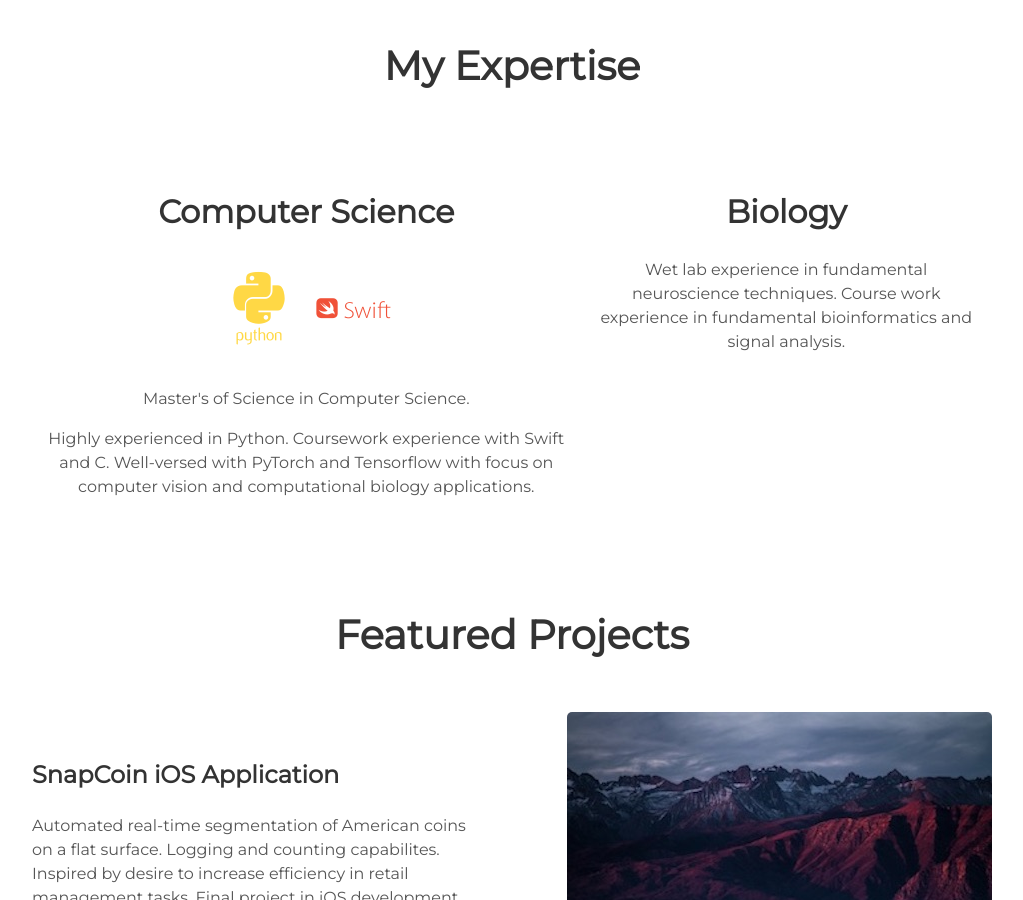
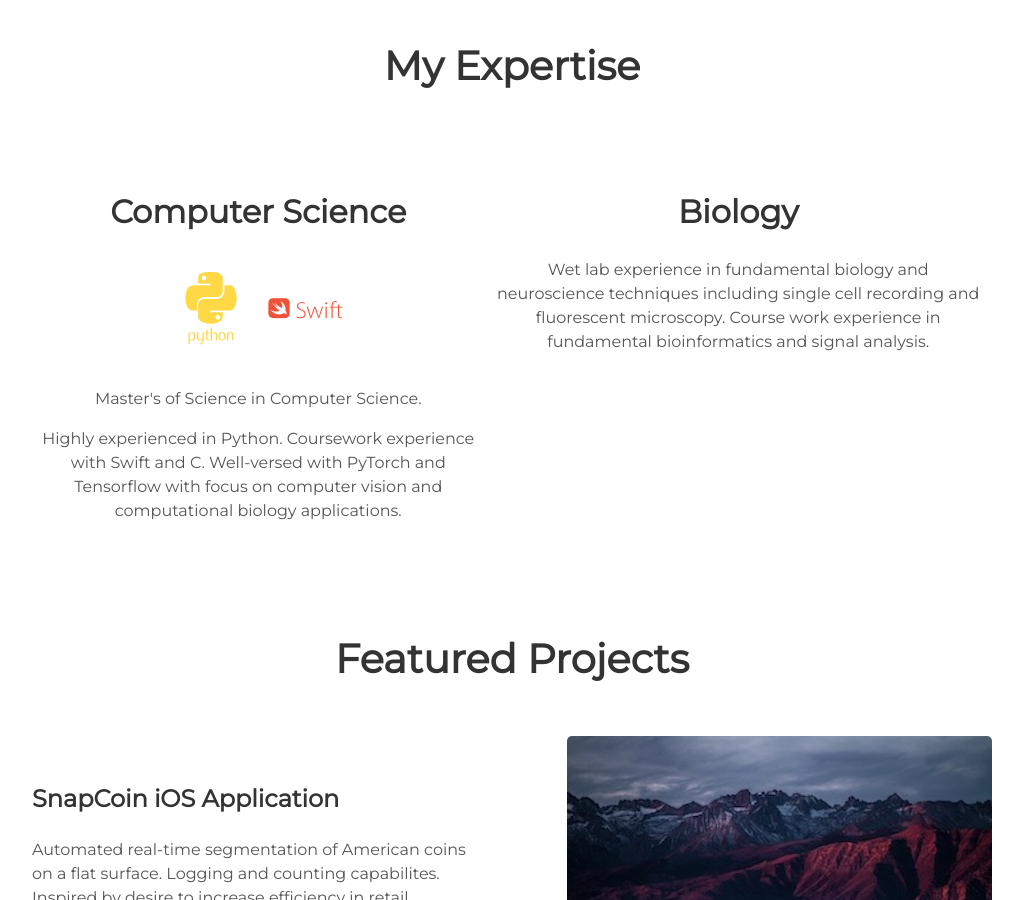
Before and after one commit to maxzvyagin/maxzvyagin.github.io, a Jekyll site: the page built from index.html, in a window 1280 px wide and 900 px high, scrolled down 939 px. Shown: the whole window, without its empty margins (128-1151 px from the left). Built offline with Jekyll 4.4.1, drawn with Linux system fonts in a browser that asks for light colours; nearby versions of some CDN libraries.

Commit message:
Update about.html

```diff
--- a/_includes/about.html
+++ b/_includes/about.html
@@ -18,7 +18,7 @@
       <i class="iconify-inline" data-icon="noto:brain"></i>
       <i class="iconify-inline" data-icon="noto:dna"></i>
       <i class="iconify-inline" data-icon="carbon:chart-line-data"></i>
-      <p>Wet lab experience in fundamental neuroscience techniques. Course work experience in fundamental bioinformatics and signal analysis. </p>
+      <p>Wet lab experience in fundamental biology and neuroscience techniques including single cell recording and fluorescent microscopy. Course work experience in fundamental bioinformatics and signal analysis. </p>
     </div>
 <!--    <div class="tech">-->
 <!--      <h2>Communication/Management</h2>-->
```
